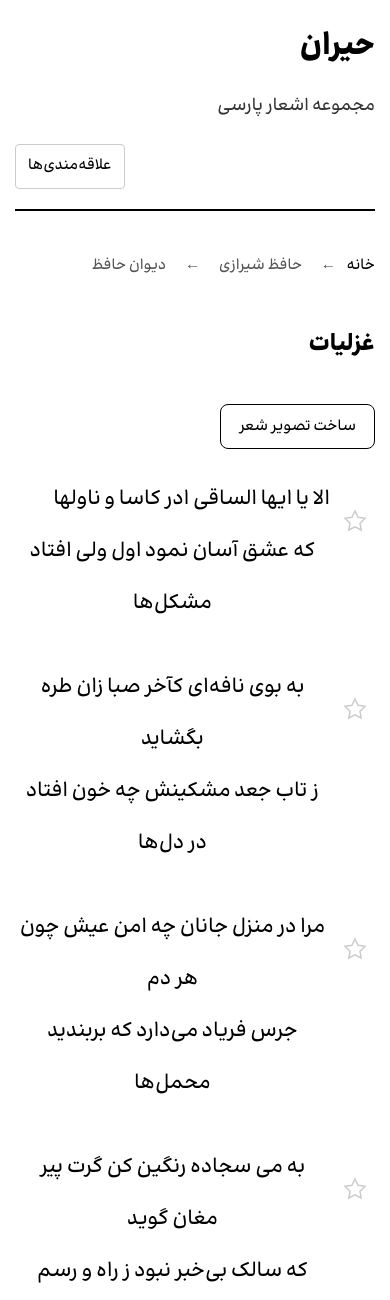
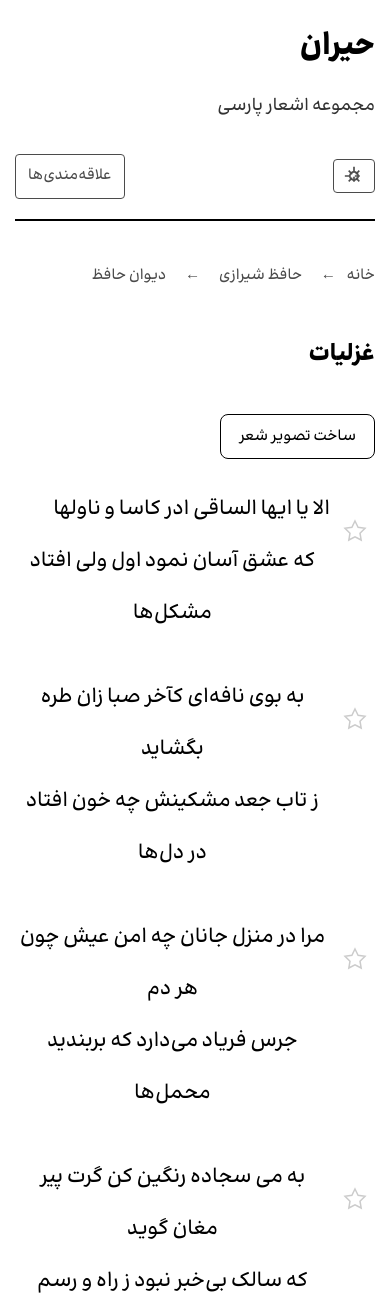
Before and after one commit to itsarianr/heyrat, a Node server app: page /hafez/divan/ghazal/poem-1 in a window 390 px wide. Shown: the top 1300 px of the page. Run offline with Node 20, Linux system fonts and the light colour scheme.

Commit message:
added background color picker.

```diff
--- a/public/client.js
+++ b/public/client.js
@@ -35,6 +35,8 @@ if (startBtn) {
     if (doneBtn) doneBtn.style.display = 'inline-block';
     showHint();
     couplets.forEach(c => c.classList.add('selectable'));
+    // Hide favorite buttons during selection
+    document.body.classList.add('selecting-mode');
   });
 }
 
@@ -55,11 +57,14 @@ if (doneBtn) {
     doneBtn.style.display = 'none';
     if (startBtn) startBtn.style.display = 'inline-block';
     hideHint();
+    // Show favorite buttons again
+    document.body.classList.remove('selecting-mode');
 
     const selected = Array.from(document.querySelectorAll('.couplet.selected'));
     if (selected.length === 0) {
       alert('هیچ بیتی انتخاب نکردی!');
       couplets.forEach(c => c.classList.remove('selectable', 'selected'));
+      document.body.classList.remove('selecting-mode');
       return;
     }
 
--- /dev/null
+++ b/public/color-picker.js
@@ -0,0 +1,75 @@
+// Color picker UI and functionality
+
+let colors = [];
+let pickerOpen = false;
+
+// Initialize color picker
+async function initColorPicker() {
+  const toggleBtn = document.getElementById('theme-toggle');
+  const picker = document.getElementById('color-picker');
+  const optionsContainer = document.getElementById('color-options');
+
+  if (!toggleBtn || !picker || !optionsContainer) return;
+
+  // Load colors
+  colors = await window.Theme.loadColors();
+
+  // Build color options
+  const currentTheme = window.Theme.getCurrentTheme();
+  optionsContainer.innerHTML = colors.map((color, index) => {
+    const isActive = color.background === currentTheme.background;
+    return `
+      <button class="color-option ${isActive ? 'active' : ''}"
+              data-index="${index}"
+              style="--color-bg: ${color.background}; --color-text: ${color.text};">
+        <span class="color-circle" style="background-color: ${color.background}; border: 1px solid ${color.text === '#ffffff' ? 'rgba(255,255,255,0.3)' : 'rgba(0,0,0,0.2)'};"></span>
+        <span class="color-label">${color.label}</span>
+      </button>
+    `;
+  }).join('');
+
+  // Toggle picker
+  toggleBtn.addEventListener('click', (e) => {
+    e.stopPropagation();
+    pickerOpen = !pickerOpen;
+    picker.style.display = pickerOpen ? 'block' : 'none';
+  });
+
+  // Handle color selection
+  optionsContainer.addEventListener('click', (e) => {
+    const option = e.target.closest('.color-option');
+    if (!option) return;
+
+    const index = parseInt(option.dataset.index);
+    const selectedColor = colors[index];
+
+    // Update theme
+    window.Theme.saveTheme(selectedColor);
+    window.Theme.applyTheme(selectedColor);
+
+    // Update active state
+    optionsContainer.querySelectorAll('.color-option').forEach(opt => {
+      opt.classList.remove('active');
+    });
+    option.classList.add('active');
+
+    // Close picker
+    pickerOpen = false;
+    picker.style.display = 'none';
+  });
+
+  // Close picker when clicking outside
+  document.addEventListener('click', (e) => {
+    if (pickerOpen && !picker.contains(e.target) && !toggleBtn.contains(e.target)) {
+      pickerOpen = false;
+      picker.style.display = 'none';
+    }
+  });
+}
+
+// Initialize when DOM is ready
+if (document.readyState === 'loading') {
+  document.addEventListener('DOMContentLoaded', initColorPicker);
+} else {
+  initColorPicker();
+}
--- a/public/styles.css
+++ b/public/styles.css
@@ -6,10 +6,15 @@
   src: url('Ravi-VF.ttf') format('truetype');
 }
 
+:root {
+  --theme-bg: #ffffff;
+  --theme-text: #000000;
+}
+
 body {
   font-family: 'Ravi', 'Arial', sans-serif;
-  background: #fff;
-  color: #000;
+  background: var(--theme-bg);
+  color: var(--theme-text);
   direction: rtl;
   text-align: right;
   line-height: 2;
@@ -19,49 +24,137 @@ body {
 }
 
 /* --- Header --- */
-header { border-bottom: 2px solid #000; padding-bottom: 20px; margin-bottom: 40px; }
+header { border-bottom: 2px solid var(--theme-text); padding-bottom: 20px; margin-bottom: 40px; }
 .header-content {
   display: flex;
   justify-content: space-between;
   align-items: flex-start;
   gap: 20px;
 }
-header h1 { font-size: 2.5em; margin-bottom: 10px; }
-header h1 a { color: #000; text-decoration: none; }
+header h1 { font-size: 2.5em; margin-bottom: 10px; color: var(--theme-text); }
+header h1 a { color: var(--theme-text); text-decoration: none; }
 header h1 a:hover { text-decoration: underline; }
-.subtitle { font-size: 1.1em; color: #333; }
+.subtitle { font-size: 1.1em; color: var(--theme-text); opacity: 0.8; }
+
+/* Header actions */
+.header-actions {
+  display: flex;
+  align-items: center;
+  gap: 10px;
+  margin-top: 8px;
+  position: relative;
+}
+
+/* Theme toggle button */
+.theme-toggle {
+  background: none;
+  border: 1px solid var(--theme-text);
+  border-radius: 4px;
+  padding: 6px 10px;
+  cursor: pointer;
+  color: var(--theme-text);
+  display: flex;
+  align-items: center;
+  justify-content: center;
+  transition: background-color 0.15s ease, border-color 0.15s ease, opacity 0.15s ease;
+  opacity: 0.7;
+}
+.theme-toggle:hover {
+  opacity: 1;
+  background-color: color-mix(in srgb, var(--theme-text) 10%, transparent);
+}
+
+/* Color picker */
+.color-picker {
+  position: absolute;
+  top: 100%;
+  left: 0;
+  margin-top: 10px;
+  background: var(--theme-bg);
+  border: 1px solid var(--theme-text);
+  border-radius: 8px;
+  padding: 12px;
+  box-shadow: 0 4px 12px color-mix(in srgb, var(--theme-text) 20%, transparent);
+  z-index: 1000;
+  min-width: 200px;
+  opacity: 0.95;
+}
+
+.color-options {
+  display: flex;
+  flex-direction: column;
+  gap: 8px;
+}
+
+.color-option {
+  display: flex;
+  align-items: center;
+  gap: 10px;
+  padding: 8px 12px;
+  background: none;
+  border: 1px solid transparent;
+  border-radius: 6px;
+  cursor: pointer;
+  text-align: right;
+  transition: background-color 0.15s ease, border-color 0.15s ease;
+  color: inherit;
+  font-family: inherit;
+  font-size: 0.95em;
+}
+
+.color-option:hover {
+  background-color: color-mix(in srgb, var(--theme-text) 10%, transparent);
+}
+
+.color-option.active {
+  background-color: color-mix(in srgb, var(--theme-text) 15%, transparent);
+  border-color: var(--theme-text);
+}
+
+.color-circle {
+  width: 24px;
+  height: 24px;
+  border-radius: 50%;
+  flex-shrink: 0;
+  display: block;
+}
+
+.color-label {
+  flex: 1;
+}
+
 .favorites-link {
-  color: #000;
+  color: var(--theme-text);
   text-decoration: none;
   font-size: 0.95em;
   padding: 6px 12px;
-  border: 1px solid #ccc;
+  border: 1px solid var(--theme-text);
   border-radius: 4px;
-  transition: background-color 0.15s ease, border-color 0.15s ease;
+  transition: background-color 0.15s ease, border-color 0.15s ease, opacity 0.15s ease;
   white-space: nowrap;
-  margin-top: 8px;
+  opacity: 0.7;
 }
 .favorites-link:hover {
-  background-color: #f5f5f5;
-  border-color: #999;
+  opacity: 1;
+  background-color: color-mix(in srgb, var(--theme-text) 10%, transparent);
 }
 
 /* --- Main / breadcrumb --- */
 main { min-height: 60vh; }
-.breadcrumb { margin-bottom: 30px; font-size: 0.95em; color: #555; }
-.breadcrumb a { color: #000; text-decoration: none; }
-.breadcrumb a:hover { text-decoration: underline; }
+.breadcrumb { margin-bottom: 30px; font-size: 0.95em; color: var(--theme-text); opacity: 0.7; }
+.breadcrumb a { color: var(--theme-text); text-decoration: none; }
+.breadcrumb a:hover { text-decoration: underline; opacity: 1; }
 .breadcrumb span { margin: 0 8px; }
 
 /* --- Index page styles --- */
 .book { margin-bottom: 50px; }
-.book h2 { font-size: 1.8em; margin-bottom: 8px; }
-.book .poet { color: #333; margin-bottom: 20px; font-size: 0.95em; }
+.book h2 { font-size: 1.8em; margin-bottom: 8px; color: var(--theme-text); }
+.book .poet { color: var(--theme-text); opacity: 0.7; margin-bottom: 20px; font-size: 0.95em; }
 .section { margin-bottom: 15px; }
 .poem-list { list-style: none; margin: 0; padding: 0; }
 .poem-list li { margin-bottom: 8px; }
 .poem-list a {
-  color: #000;
+  color: var(--theme-text);
   text-decoration: none;
   display: inline-block;
   padding: 4px 8px;
@@ -335,9 +433,14 @@ main { min-height: 60vh; }
     flex-direction: column;
     align-items: flex-start;
   }
-  .favorites-link {
-    margin-top: 0;
-    align-self: flex-end;
+  .header-actions {
+    width: 100%;
+    justify-content: space-between;
+    margin-top: 10px;
+  }
+  .color-picker {
+    left: auto;
+    right: 0;
   }
 }
 
--- /dev/null
+++ b/public/theme.js
@@ -0,0 +1,67 @@
+// Theme/Color management
+
+const THEME_KEY = 'heyrat_theme';
+const DEFAULT_THEME = {
+  label: 'سفید',
+  background: '#ffffff',
+  text: '#000000'
+};
+
+// Load colors from JSON
+async function loadColors() {
+  try {
+    const response = await fetch('/colors.json');
+    return await response.json();
+  } catch (err) {
+    console.error('Failed to load colors:', err);
+    return [DEFAULT_THEME];
+  }
+}
+
+// Get current theme from localStorage
+function getCurrentTheme() {
+  const stored = localStorage.getItem(THEME_KEY);
+  if (stored) {
+    try {
+      return JSON.parse(stored);
+    } catch (e) {
+      return DEFAULT_THEME;
+    }
+  }
+  return DEFAULT_THEME;
+}
+
+// Save theme to localStorage
+function saveTheme(theme) {
+  localStorage.setItem(THEME_KEY, JSON.stringify(theme));
+}
+
+// Apply theme to document
+function applyTheme(theme) {
+  document.documentElement.style.setProperty('--theme-bg', theme.background);
+  document.documentElement.style.setProperty('--theme-text', theme.text);
+  document.body.style.backgroundColor = theme.background;
+  // Text color is handled via CSS variables, so we don't need to set it directly on body
+}
+
+// Initialize theme on page load
+function initTheme() {
+  const theme = getCurrentTheme();
+  applyTheme(theme);
+}
+
+// Initialize when DOM is ready
+if (document.readyState === 'loading') {
+  document.addEventListener('DOMContentLoaded', initTheme);
+} else {
+  initTheme();
+}
+
+// Export for use in other scripts
+window.Theme = {
+  loadColors,
+  getCurrentTheme,
+  saveTheme,
+  applyTheme,
+  initTheme
+};
--- a/views/poem.ejs
+++ b/views/poem.ejs
@@ -13,7 +13,18 @@
         <h1><a href="/">حیران</a></h1>
         <p class="subtitle">مجموعه اشعار پارسی</p>
       </div>
-      <a href="/favorites" class="favorites-link">علاقه‌مندی‌ها</a>
+      <div class="header-actions">
+        <button class="theme-toggle" id="theme-toggle" aria-label="تغییر رنگ پس‌زمینه">
+          <svg width="20" height="20" viewBox="0 0 24 24" fill="none" stroke="currentColor" stroke-width="2">
+            <circle cx="12" cy="12" r="5"/>
+            <path d="M12 1v6m0 6v6M5.64 5.64l4.24 4.24m4.24 4.24l4.24 4.24M1 12h6m6 0h6M5.64 18.36l4.24-4.24m4.24-4.24l4.24-4.24"/>
+          </svg>
+        </button>
+        <div class="color-picker" id="color-picker" style="display: none;">
+          <div class="color-options" id="color-options"></div>
+        </div>
+        <a href="/favorites" class="favorites-link">علاقه‌مندی‌ها</a>
+      </div>
     </div>
   </header>
 
@@ -70,7 +81,9 @@
     };
   </script>
   <script src="https://cdn.jsdelivr.net/npm/html2canvas@1.4.1/dist/html2canvas.min.js"></script>
+  <script src="/theme.js"></script>
   <script src="/favorites.js"></script>
   <script src="/client.js"></script>
+  <script src="/color-picker.js"></script>
 </body>
 </html>
```
Also changed, not shown: other parts of public/styles.css (+29 -20 lines), public/colors.json (added, +27 -0 lines), views/favorites.ejs (+14 -1 lines), views/index.ejs (+15 -1 lines).
